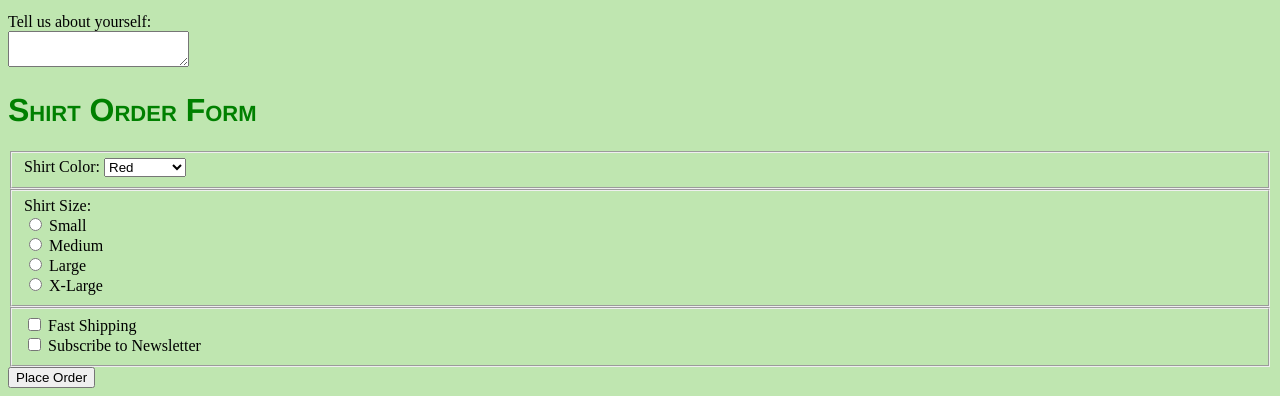
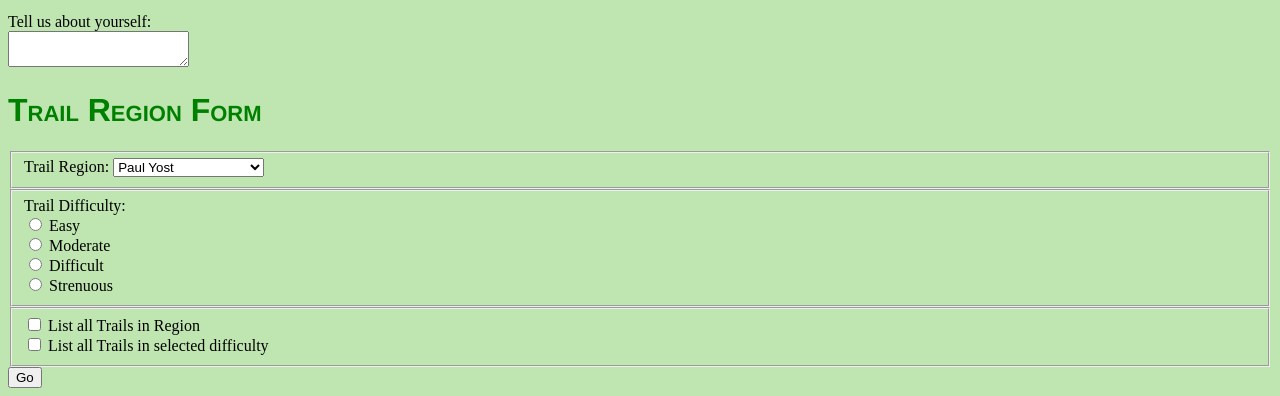
Before and after one commit to CGivan15/TreehouseProject, a plain HTML site: page index.html in a window 1280 px wide. Shown: the part 467-863 px from the top of the page. Drawn offline with Linux system fonts and the light colour scheme.

Commit message:
changed Form options

```diff
--- a/index.html
+++ b/index.html
@@ -30,39 +30,37 @@
     <textarea id="info"></textarea>
 
     <form action="index.html" method="post">
-      <h1>Shirt Order Form</h1>
+      <h1>Trail Region Form</h1>
       <fieldset>
-      <label for="color">Shirt Color:</label>
-      <select id="color" name="shirt_color">
-        <optgroup label="Shirt Color">
-            <option value="red">Red</option>
-            <option value="yellow">Yellow</option>
-            <option value="purple">Purple</option>
-            <option value="blue">Blue</option>
-            <option value="green">Green</option>
-            <option value="orange">Orange</option>
+      <label for="trail">Trail Region:</label>
+      <select id="trail" name="trail_region">
+        <optgroup label="trail_region">
+            <option value="Paul Yost">Paul Yost</option>
+            <option value="Scott's Gap">Scott's Gap</option>
+            <option value="Welcome Center">Welcome Center</option>
+            <option value="Horine Reservation">Horine Reservation</option>
         </optgroup>
     </select><br>
     </fieldset>
     <fieldset>
-    <label>Shirt Size:</label><br>
-        <input type="radio" id="small" value="small" name="shirt_size">
-            <label for="small">Small</label><br>
-        <input type="radio" id="medium" value="medium" name="shirt_size">
-            <label for="medium">Medium</label><br>
-        <input type="radio" id="large" value="large" name="shirt_size">
-            <label for="large">Large</label><br>
-            <input type="radio" id="x-large" value="lx-arge" name="shirt_size">
-                <label for="x-large">X-Large</label><br>
+    <label>Trail Difficulty:</label><br>
+        <input type="radio" id="easy" value="easy" name="trail_region">
+            <label for="easy">Easy</label><br>
+        <input type="radio" id="moderate" value="moderate" name="trail_region">
+            <label for="moderate">Moderate</label><br>
+        <input type="radio" id="difficult" value="difficult" name="trail_region">
+            <label for="difficult">Difficult</label><br>
+            <input type="radio" id="strenuous" value="strenuous" name="trail_region">
+                <label for="strenuous">Strenuous</label><br>
         </fieldset>
 
         <fieldset>
-        <input type="checkbox" id="shipping" value="fast_shipping">
-            <label for="shipping">Fast Shipping</label><br>
-        <input type="checkbox" id="newsletter" value="subscribe">
-            <label for="newsletter">Subscribe to Newsletter</label><br>
+        <input type="checkbox" id="trails" value="trail_list">
+            <label for="trails">List all Trails in Region</label><br>
+        <input type="checkbox" id="newsletter" value="trail_difficulty">
+            <label for="newsletter">List all Trails in selected difficulty</label><br>
         </fieldset>
-        <button type="submit">Place Order</button><br>
+        <button type="submit">Go</button><br>
     </form>
 
   </body>
--- a/styles.css
+++ b/styles.css
@@ -71,4 +71,4 @@ li a {
     width: 100%; /* Full width */
     padding: 20px; /* Some padding */
 }
-/*Above is Commen  ted out in html*/
+/*Above is Commented out in html*/
```
